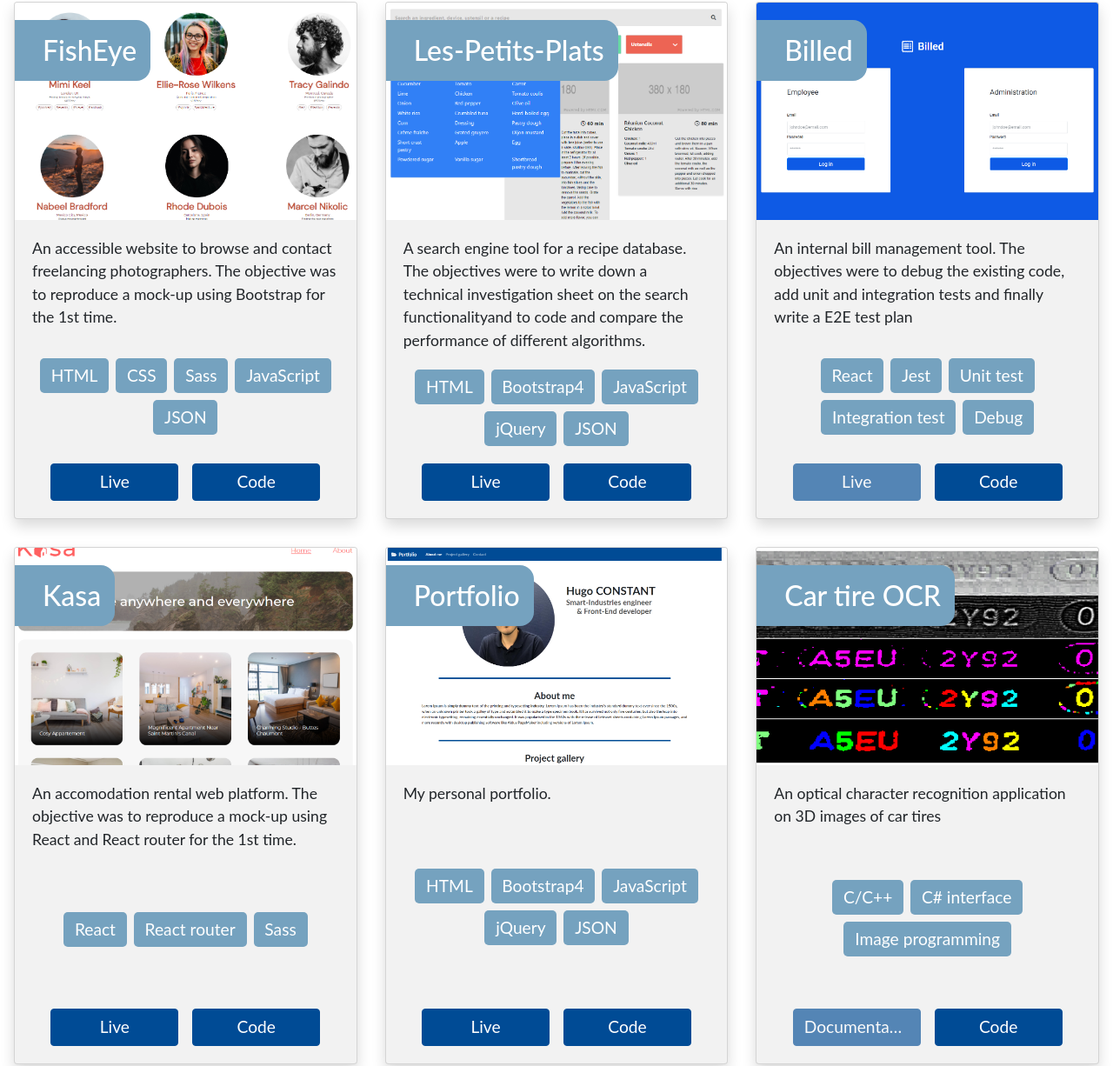
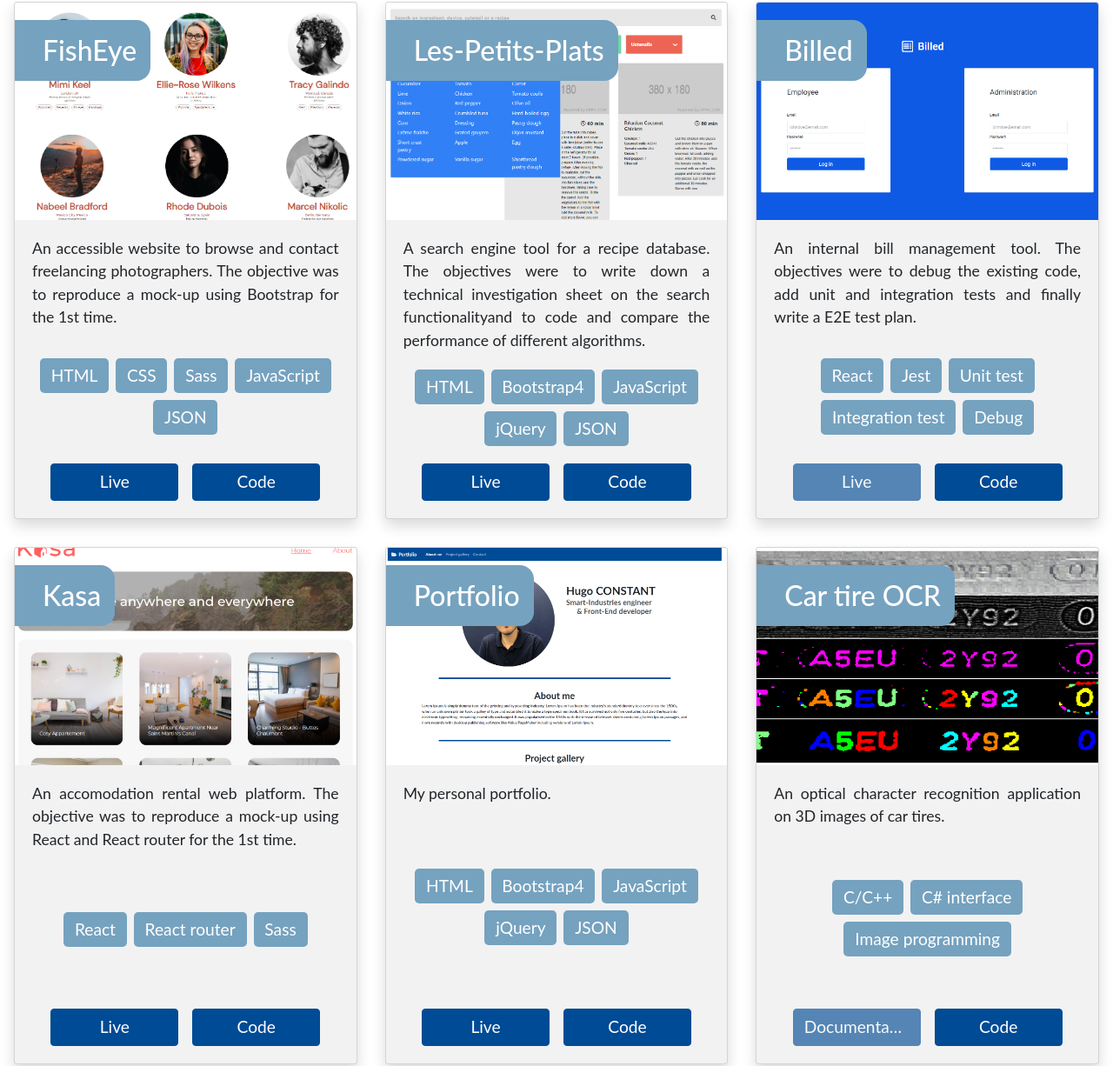
Before and after one commit to Hugolainen/Portfolio, a website: page index.html in a window 1280 px wide. Shown: the part 1684-2910 px from the top of the page at 87% size. Drawn offline with nearby package versions, Linux system fonts and the light colour scheme.

Commit message:
Corrected the data.json Justified the card text

```diff
--- a/datafile.json
+++ b/datafile.json
@@ -42,7 +42,7 @@
         },
         {
             "title": "Billed",
-            "desc": "An internal bill management tool. The objectives were to debug the existing code, add unit and integration tests and finally write a E2E test plan",
+            "desc": "An internal bill management tool. The objectives were to debug the existing code, add unit and integration tests and finally write a E2E test plan.",
             "tags": ["React", "Jest", "Unit test", "Integration test", "Debug"],
             "img": "images/Billed.png",
             "linkLive": "#",
@@ -68,7 +68,7 @@
     "Eng_projects":[
         {
             "title": "Car tire OCR",
-            "desc": "An optical character recognition application on 3D images of car tires",
+            "desc": "An optical character recognition application on 3D images of car tires.",
             "tags": ["C/C++", "C# interface", "Image programming"],
             "img": "images/OCR.png",
             "linkDocu": "#",
@@ -76,7 +76,7 @@
         },
         {
             "title": "Virtual production line",
-            "desc": "A 3-level monitoring application for a simulated production line",
+            "desc": "A 3-level monitoring application for a simulated production line.",
             "tags": ["C/C++", "C# interface", "straton", "Modbus"],
             "img": "images/ProductionLine.png",
             "linkDocu": "documentations/UserGuide_Demonstration.pdf",
--- a/scss/_extraClasses.scss
+++ b/scss/_extraClasses.scss
@@ -102,7 +102,6 @@
 
 
 .cardStyle{
-
     &__image{
         object-fit:cover;
     }
@@ -126,7 +125,7 @@
 
     &__desc{
         font-size: 1.1rem;
-
+        text-align: justify;
     }
 
     &__tag{
```
Also changed, not shown: css/style.css, 1 other file.
